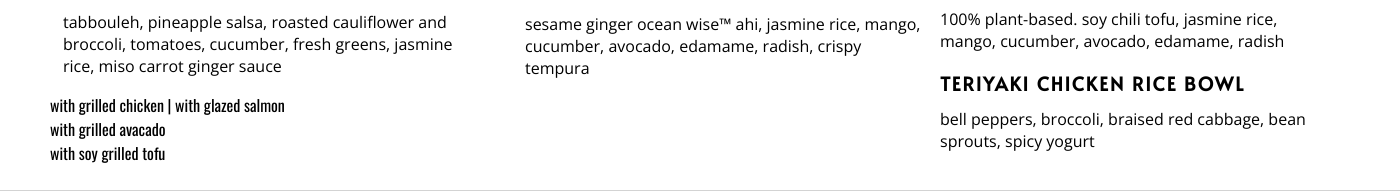
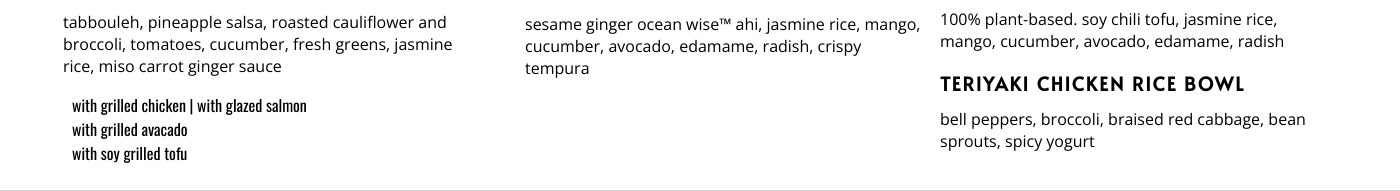
Before and after one commit to annedang060/webdesign, a PHP site: page /menu.html in a window 1400 px wide. Shown: the part 1814-2005 px from the top of the page. Run offline with PHP 8.4, Linux system fonts and the light colour scheme; some web fonts are replaced.

Commit message:
Add files via upload

```diff
--- a/restaurant/about.html
+++ b/restaurant/about.html
@@ -1,3 +1,4 @@
+
 <!DOCTYPE html>
 <html lang="en">
 <head>
--- a/restaurant/home.html
+++ b/restaurant/home.html
@@ -1,5 +1,3 @@
-
-
 <!DOCTYPE html>
 <html lang="en">
 <head>
--- a/restaurant/menu.html
+++ b/restaurant/menu.html
@@ -1,3 +1,4 @@
+
 <!DOCTYPE html>
 <html lang="en">
 <head>
--- a/restaurant/style.css
+++ b/restaurant/style.css
@@ -815,7 +815,7 @@ footer p{
 
 .bowl-extras{
     margin-top: 460px;
-    margin-left: 50px;
+    margin-left: 72px;
 
 }
 
```
Lines whose indentation alone changed are shown as unchanged.
